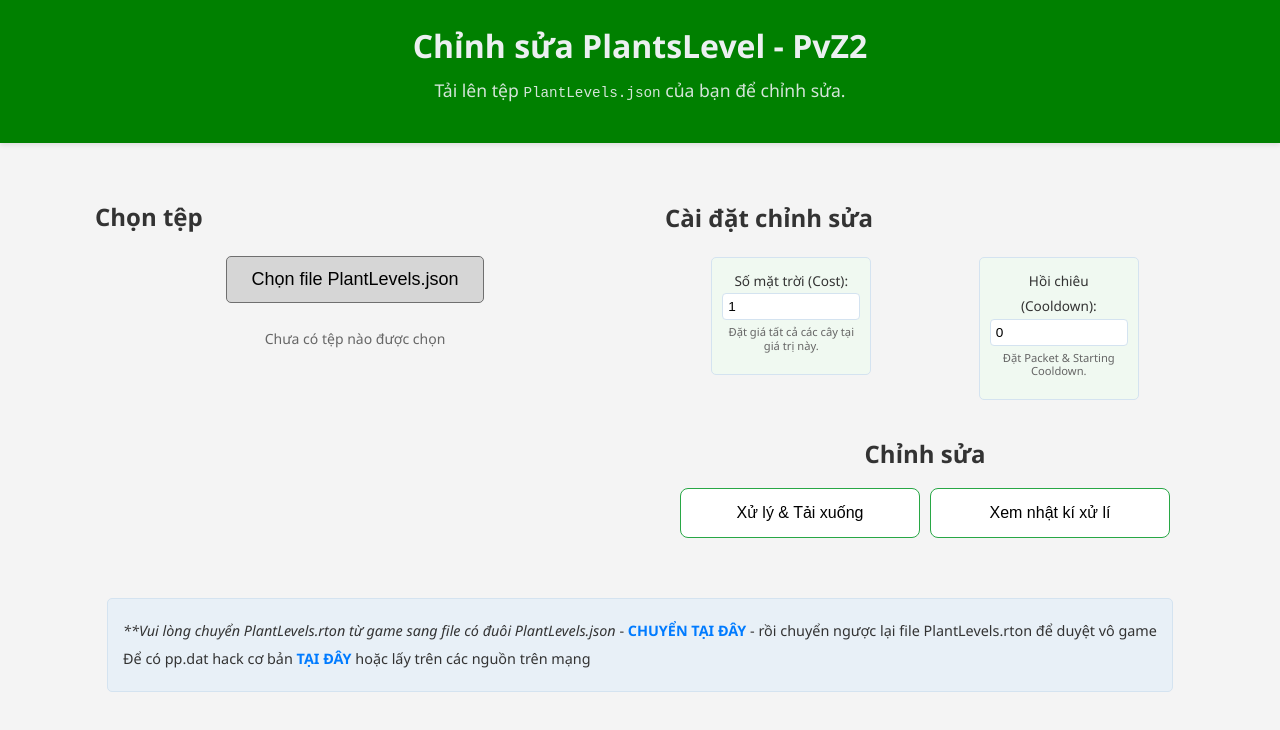
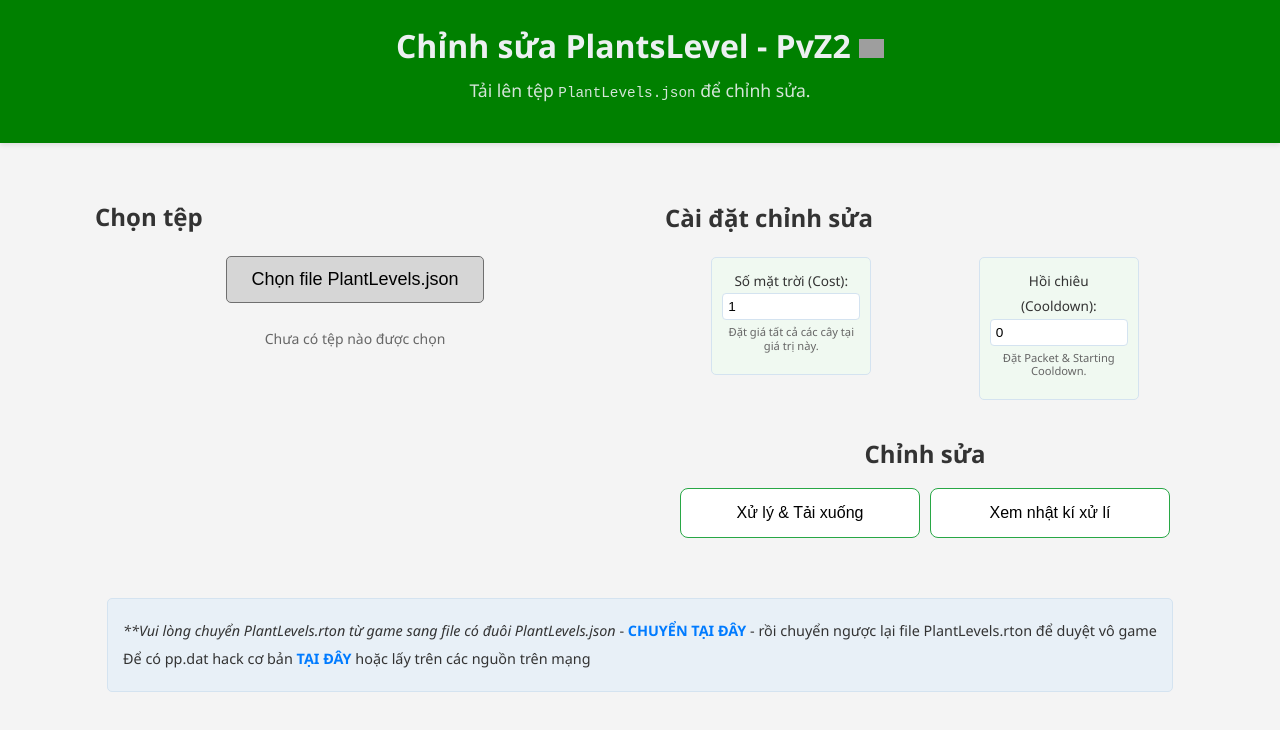
Before and after one commit to Khoiphuc/PlantsLevel, a plain HTML site: page index.html in a window 1280 px wide. Drawn offline with Linux system fonts and the light colour scheme; grey boxes are pictures that could not be loaded.

Commit message:
Update index.html

```diff
--- a/index.html
+++ b/index.html
@@ -13,9 +13,14 @@
 
 <body>
     <div class="header">
-        <h1>Chỉnh sửa PlantsLevel - PvZ2</h1>
-        <p>Tải lên tệp <code>PlantLevels.json</code> của bạn để chỉnh sửa.</p>
+        <h1>Chỉnh sửa PlantsLevel - PvZ2 <img
+                src="https://img.utdstc.com/icon/889/533/8895331dfa5d196b0447dae5849a66c663080e5931a36e3909586fae09d5d238:200"
+                alt="image PvZ2" width="25"></h1>
+        <p>Tải lên tệp <code>PlantLevels.json</code> để chỉnh sửa.</p>
+
     </div>
+
+
 
     <div class="main-content">
         <div class="top-row-container">
```
